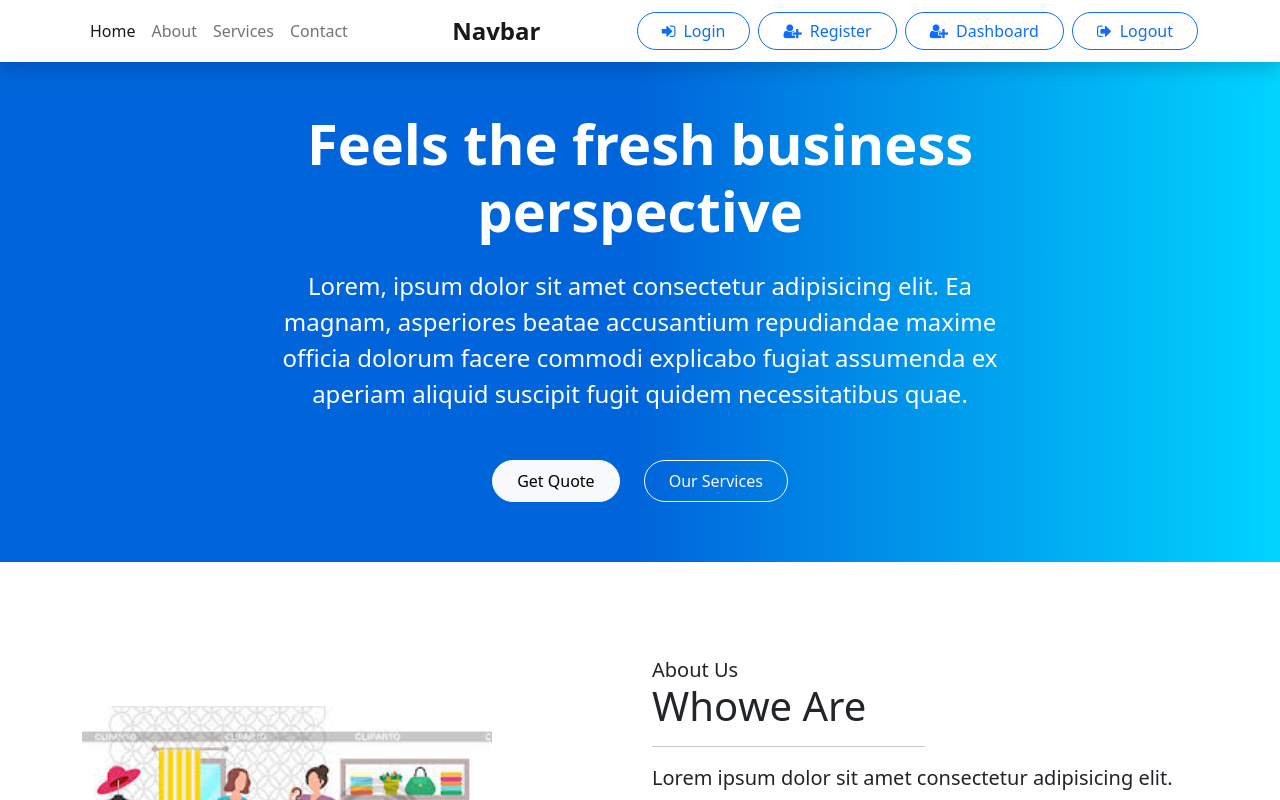
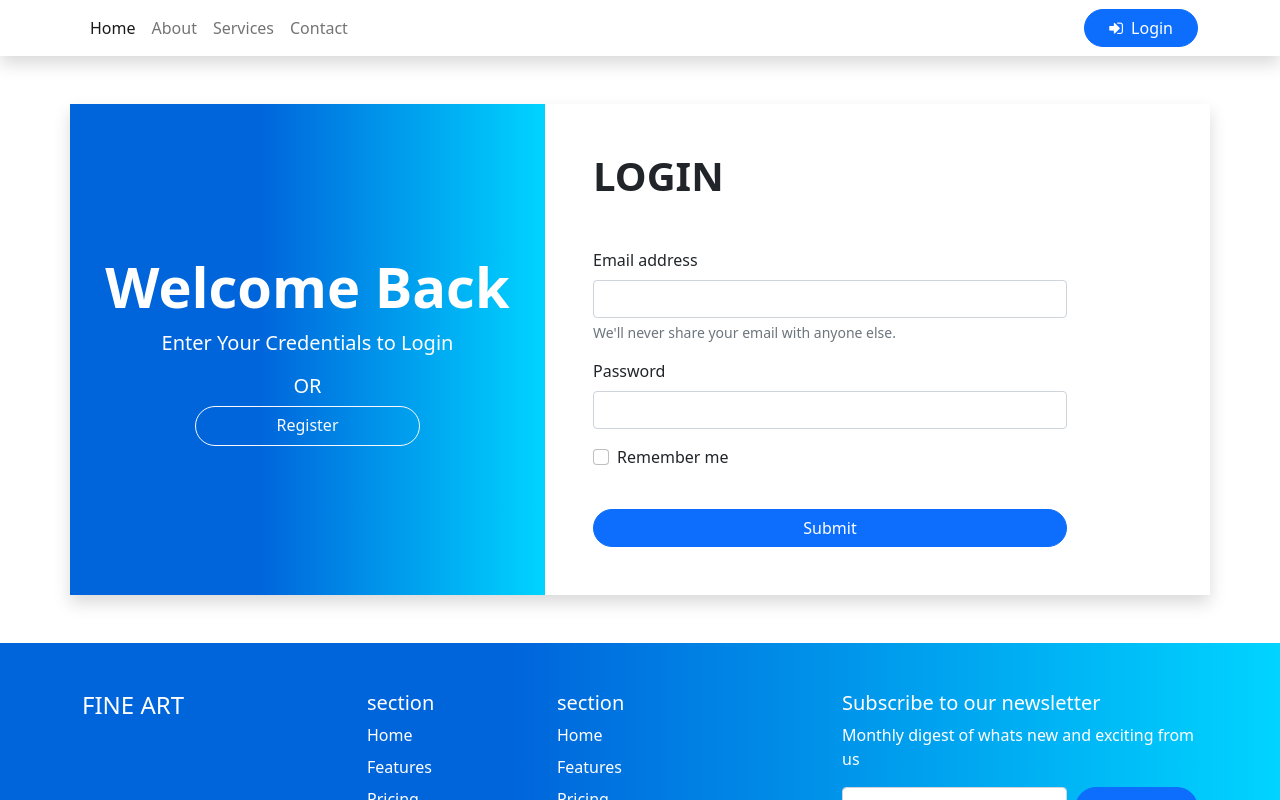
Before and after one commit to MeryAmun/mern-2021, a React (Create React App) app: page /login in a window 1280 px wide. Before the commit this address led to /. Shown: the top 800 px of the page. Built offline with nearby package versions, Linux system fonts and the light colour scheme; no server answers.

Commit message:
refactored navbar,and app js

```diff
--- a/src/App.js
+++ b/src/App.js
@@ -11,17 +11,17 @@ import Home from './components/Home'
 import Login from './components/Login'
 import Logout from './components/Logout'
 import Navbar from './components/Navbar'
-import ProtectedRoute from './components/ProtectedRoutes'
+import ProtectedRoute from './ProtectedRoutes'
 import Register from './components/Register'
 import Services from './components/Services'
 
 function App() {
-  const [auth, setAuth] = useState(false)
+  const [user, setUser] = useState(false)
   const [auth1, setAuth1] = useState(true)
 
   const isLoggedIn = async () => {
     try {
-      const res = await fetch('/auth', {
+      const res = await fetch('http://localhost:3001/users/auth', {
         method: 'GET',
         headers: {
           Accept: 'application/json',
@@ -30,12 +30,12 @@ function App() {
         credentials: 'include',
       })
       if (res.status === 200) {
-        setAuth(true)
-        setAuth(false)
+        setUser(true)
+        setAuth1(false)
       }
       if (res.status === 401) {
-        setAuth(false)
-        setAuth(true)
+        setUser(false)
+        setAuth1(true)
       }
     } catch (error) {
       console.log(error)
@@ -44,33 +44,33 @@ function App() {
 
   useEffect(() => {
     isLoggedIn()
-  })
+  }, [])
 
   return (
     <>
-      <Navbar />
+      <Navbar auth={user}/>
       <Switch>
         <Route exact path='/' component={Home} />
         <Route exact path='/about' component={About} />
         <Route exact path='/services' component={Services} />
         <Route exact path='/contact' component={Contacts} />
-        <ProtectedRoute exact path='/login' component={Login} auth={false} />
+        <ProtectedRoute exact path='/login' component={Login} auth={auth1} />
 
         <ProtectedRoute
           exact
           path='/register'
           component={Register}
-          auth={false}
+          auth={auth1}
         />
 
         <ProtectedRoute
           exact
           path='/dashboard'
           component={Dashboard}
-          auth={false}
+          auth={user}
         />
 
-        <ProtectedRoute exact path='/logout' component={Logout} auth={false} />
+        <ProtectedRoute exact path='/logout' component={Logout} auth={user} />
       </Switch>
       <Footer />
     </>
--- a/src/components/Login.jsx
+++ b/src/components/Login.jsx
@@ -35,7 +35,7 @@ export default function Login() {
         window.alert('Registration failed check credentials')
       } else {
         window.alert('logged in')
-        window.location.reload()
+        history.push('/')
       }
     } catch (error) {
       console.log(error)
--- a/src/components/Navbar.jsx
+++ b/src/components/Navbar.jsx
@@ -1,7 +1,7 @@
 import { NavLink } from 'react-router-dom'
 import React from 'react'
 
-export default function Navbar() {
+export default function Navbar({auth}) {
   return (
     <div>
       <nav className='navbar navbar-expand-lg navbar-light shadow'>
@@ -40,9 +40,9 @@ export default function Navbar() {
                 </NavLink>
               </li>
             </ul>
-            <NavLink to='/' className='navbar-brand fw-bolder fs-4 mx-auto'>
+            {/* <NavLink to='/' className='navbar-brand fw-bolder fs-4 mx-auto'>
               Navbar
-            </NavLink>
+            </NavLink> */}
             <NavLink
               to='/login'
               className='btn btn-outline-primary ms-auto px-4 rounded-pill'
@@ -50,14 +50,10 @@ export default function Navbar() {
               <i className='fa fa-sign-in me-2'></i>
               Login
             </NavLink>
-            <NavLink
-              to='/register'
-              className='btn btn-outline-primary ms-2 px-4 rounded-pill'
-            >
-              <i className='fa fa-user-plus me-2'></i>
-              Register
-            </NavLink>
-            <NavLink
+           {
+            auth && (
+              <>
+              <NavLink
               to='/dashboard'
               className='btn btn-outline-primary ms-2 px-4 rounded-pill'
             >
@@ -71,6 +67,9 @@ export default function Navbar() {
               <i className='fa fa-sign-out me-2'></i>
               Logout
             </NavLink>
+              </>
+            )
+           }
           </div>
         </div>
       </nav>
--- a/src/components/Register.jsx
+++ b/src/components/Register.jsx
@@ -41,7 +41,7 @@ export default function Register() {
           message: 'Registration failed check credentials',
         })
       } else {
-        history('/login')
+        history.push('/login')
       }
     } catch (error) {
       console.log(error)
```
Also changed, not shown: src/ProtectedRoutes.jsx (renamed from src/components/ProtectedRoutes.jsx), 1 other file (tests, documents, lock files or other folders).
